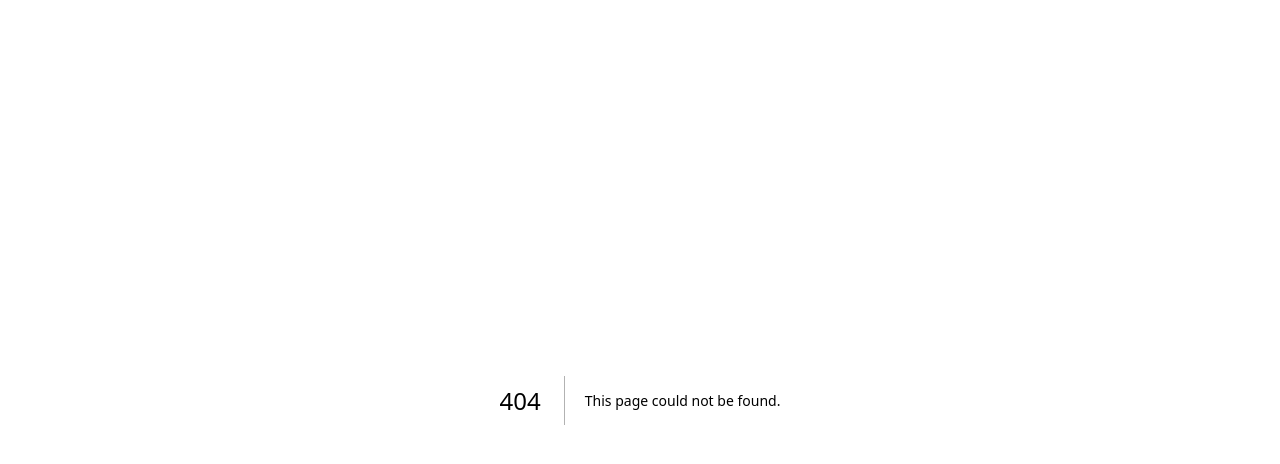
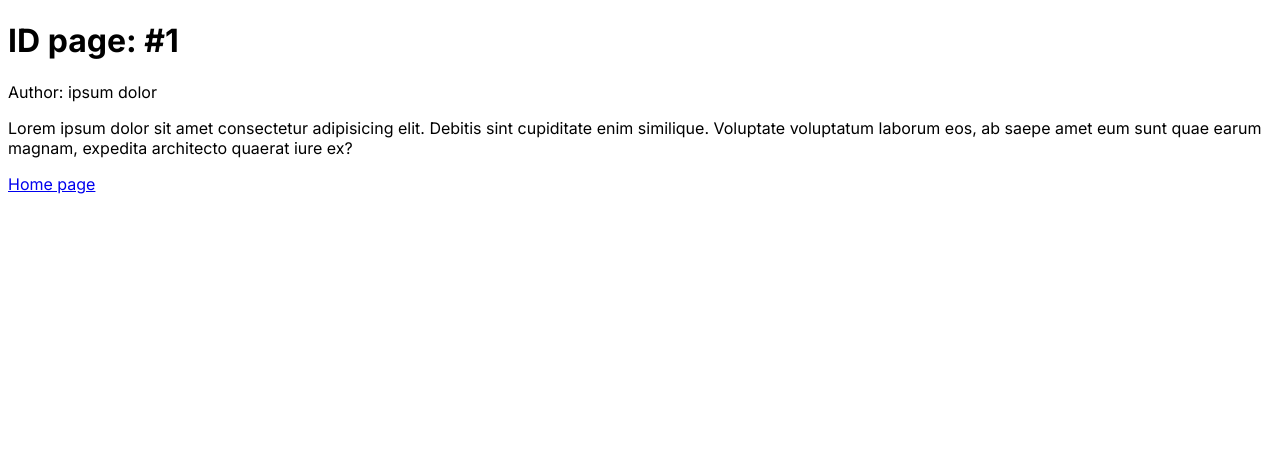
Before and after one commit to 3st1v3ntOkay/test-zone-nextjs, a Next.js app: page /products/1 in a window 1280 px wide. Before the commit this address had no page. Shown: the top 464 px of the page. Built offline with nearby package versions, Linux system fonts and the light colour scheme.

Commit message:
feat: all have been added to test

```diff
--- a/src/app/layout.tsx
+++ b/src/app/layout.tsx
@@ -1,4 +1,4 @@
-import type { Metadata } from 'next'
+import type { Metadata, Viewport } from 'next'
 import { inter } from './fonts'
 
 export const metadata: Metadata = {
@@ -8,6 +8,17 @@ export const metadata: Metadata = {
   icons: {
     icon: '/favicon.ico'
   }
+}
+
+export const viewport: Viewport = {
+  width: 'device-width',
+  initialScale: 1,
+  maximumScale: 1,
+  colorScheme: 'only light',
+  themeColor: [
+    { media: '(prefers-color-scheme: light)', color: 'cyan' },
+    { media: '(prefers-color-scheme: dark)', color: 'black' },
+  ],
 }
 
 export default function RootLayout({
--- /dev/null
+++ b/src/app/products/[id]/page.tsx
@@ -0,0 +1,25 @@
+import type { StaticPageParams } from "@/models"
+import { notFound } from "next/navigation"
+import Content from "../components/Content"
+
+export const dynamicParams = false
+
+export function generateStaticParams() {
+  return [{ id: '1' }, { id: '2' }, { id: '3' }]
+}
+
+export default function Page({ params }: StaticPageParams) {
+  const { id } = params
+
+  const validParam = typeof Number(id) === 'number'
+  const nani = isNaN(Number(id))
+  const mini = validParam === true && nani === false
+
+  return (
+    <main>
+      {mini ? (
+        <Content id={id} />
+      ) : notFound()}
+    </main>
+  )
+}
--- /dev/null
+++ b/src/app/products/components/Content.tsx
@@ -0,0 +1,20 @@
+import Link from 'next/link'
+import React from 'react'
+
+interface ObjectValue {
+  id: string
+}
+
+const Content = ({ id }: ObjectValue) => {
+  return (
+    <>
+      <h1>ID page: #{id}</h1>
+      <p>Author: ipsum dolor</p>
+      <p>Lorem ipsum dolor sit amet consectetur adipisicing elit. Debitis sint cupiditate enim similique. Voluptate voluptatum laborum eos, ab saepe amet eum sunt quae earum magnam, expedita architecto quaerat iure ex?</p>
+
+      <Link href="/">Home page</Link>
+    </>
+  )
+}
+
+export default Content
--- a/src/models/index.ts
+++ b/src/models/index.ts
@@ -1 +1,2 @@
-export type * from './props-layout'
+export type { PropsLayout } from './props-layout'
+export type { StaticPageParams } from './static-pages'
--- /dev/null
+++ b/src/models/static-pages.ts
@@ -0,0 +1,5 @@
+export interface StaticPageParams {
+  params: {
+    id: string
+  }
+}
```
Also changed, not shown: src/app/page.tsx (+24 -6 lines), src/app/products/not-found.tsx (added, +11 -0 lines), src/app/README.md, src/utils/search.ts (added).
